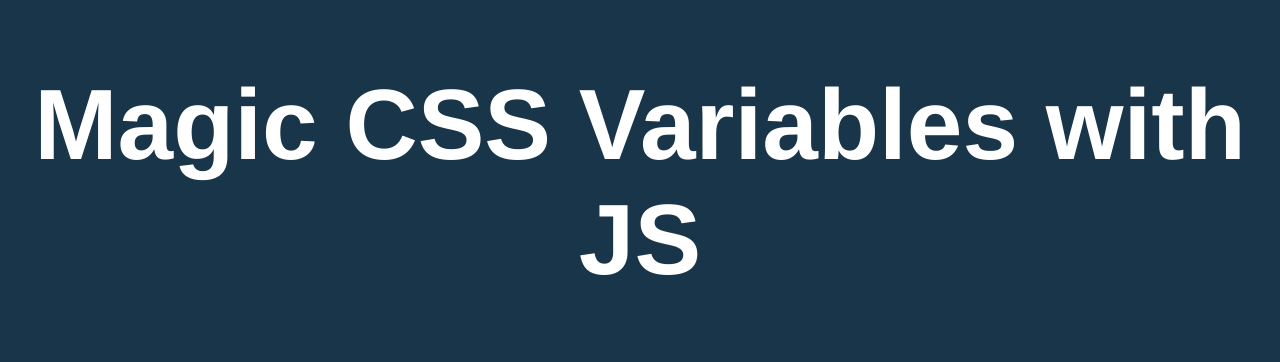
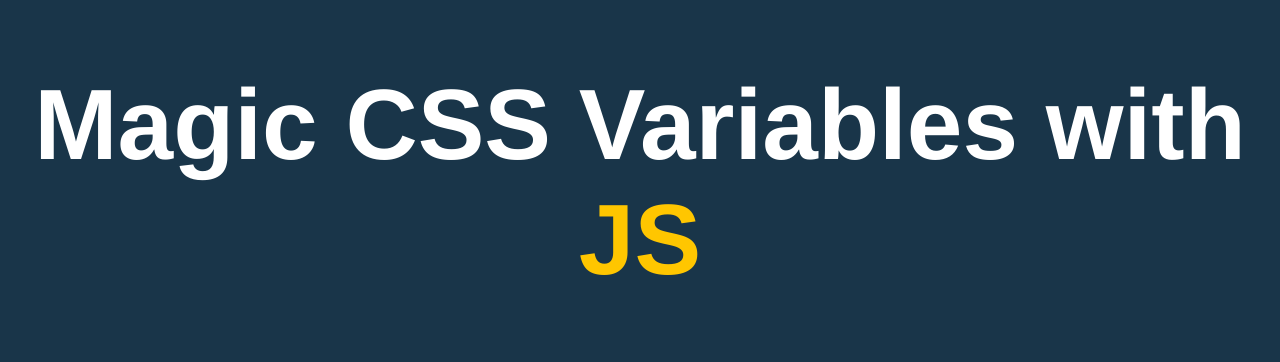
Before and after one commit to sulihuang/su-javascript30, a plain HTML site: page 03-CSS Variable/index.html in a window 1280 px wide. Shown: the top 362 px of the page. Drawn offline with Linux system fonts and the light colour scheme.

Commit message:
:memo: docs(CSS Variable): add README.md

```diff
--- a/03-CSS Variable/index.css
+++ b/03-CSS Variable/index.css
@@ -21,6 +21,9 @@ body {
   font-size: 50px;
   text-align: center;
 }
+.hl {
+  color: var(--base);
+}
 .content {
   margin-bottom: 100px;
 }
--- a/03-CSS Variable/index.html
+++ b/03-CSS Variable/index.html
@@ -6,7 +6,7 @@
   <link rel="stylesheet" href="index.css">
 </head>
 <body>
-  <h1>Magic CSS Variables with <span class="hl"></span>JS</h1>
+  <h1>Magic CSS Variables with <span class="hl">JS</span></h1>
 
   <div class="content">
       <label for="spacing">Spacing:</label>
```
Also changed, not shown: 1 other file.
